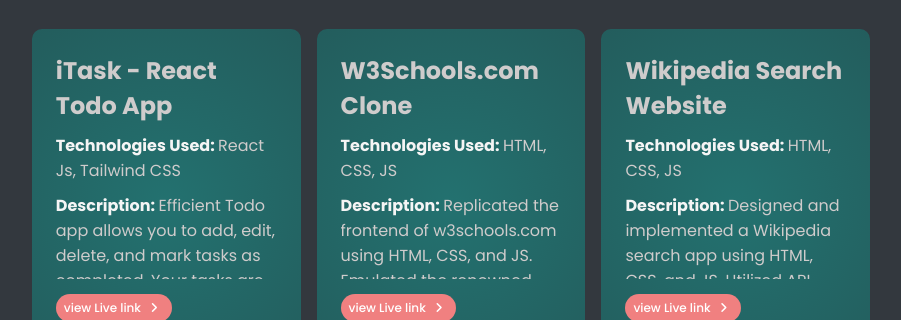
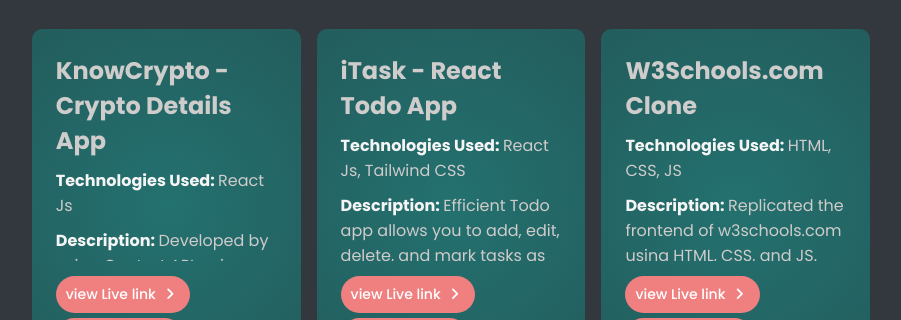
Before and after one commit to HarshaVardhanRajuK/netlify-frontend, a plain HTML site: page index.html in a window 1280 px wide. Shown: the part 1842-2162 px from the top of the page, without its empty margins (189-1090 px from the left). Drawn offline with nearby package versions, Linux system fonts and the light colour scheme.

Commit message:
Added KnowCrypto

```diff
--- a/script.js
+++ b/script.js
@@ -89,6 +89,14 @@ window.addEventListener("scroll", scrollActive);
 // project item creation and toggle feature
 
 const projectArray = [
+  {
+    title: "KnowCrypto - Crypto Details App",
+    techUsed: "React Js",
+    description: "Developed by using Context API, axios. Made use of CoinGecko API. Robust and user-friendly website designed to provide real-time insights into the cryptocurrency market. The platform allows users to track the prices, market caps, interactive price change charts offering a comprehensive view of market trends.",
+    githubLink: "https://github.com/HarshaVardhanRajuK/KnowCrypto.git",
+    deployLink: "https://harshavkknowcrypto.netlify.app/",
+    button: true,
+  },
   {
     title: "iTask - React Todo App",
     techUsed: "React Js, Tailwind CSS",
--- a/style.css
+++ b/style.css
@@ -24,9 +24,9 @@ html {
 }
 
 .btn {
-  padding: 5px 8px;
+  padding: 8px 10px;
   border: 0;
-  font-size: 12px;
+  font-size: 14px;
   font-weight: 500;
   background-color: lightcoral;
   border-radius: 24px;
@@ -565,9 +565,9 @@ textarea {
   justify-content: center;
   align-items: center;
   flex-direction: column;
-  row-gap: 24px;
+  row-gap: 14px;
   background: #444444;
-  padding-block: 20px 60px;
+  padding-block: 20px;
   color: white;
 }
 #footer :is(p, a) {
```
